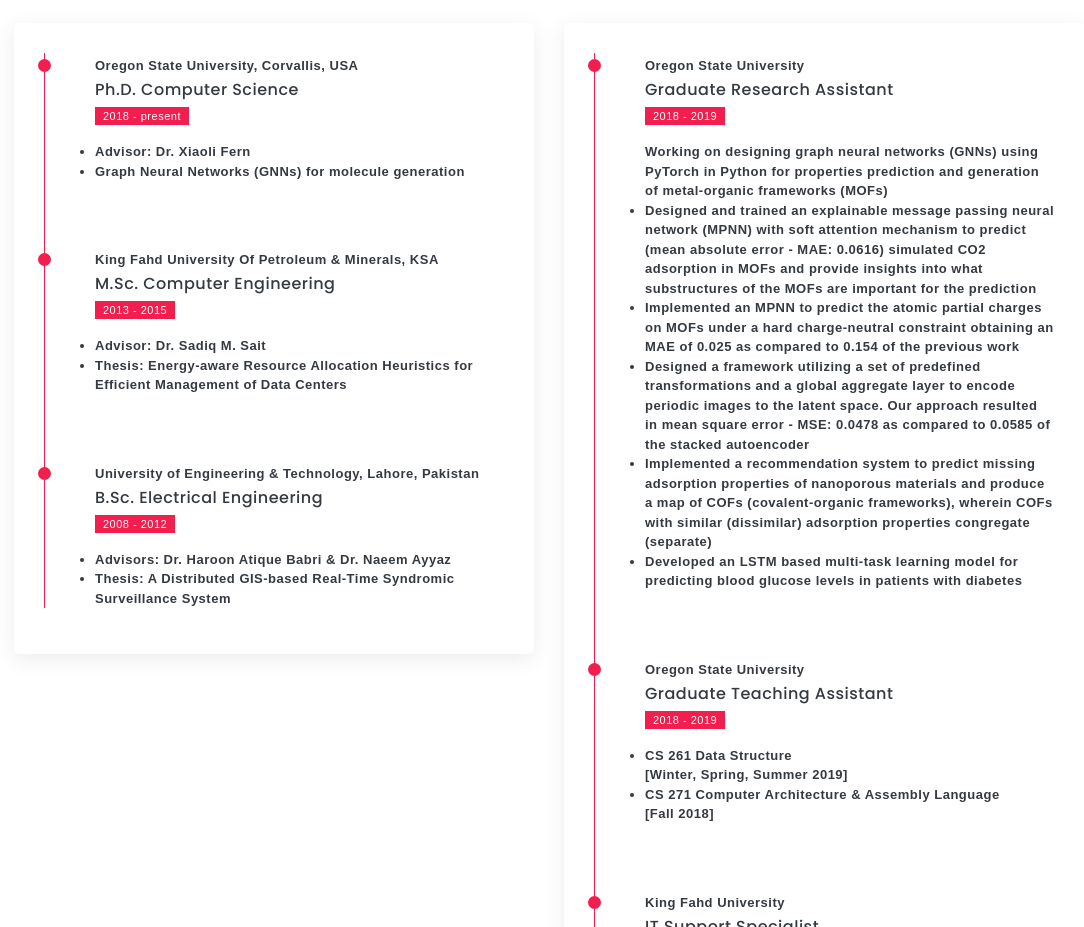
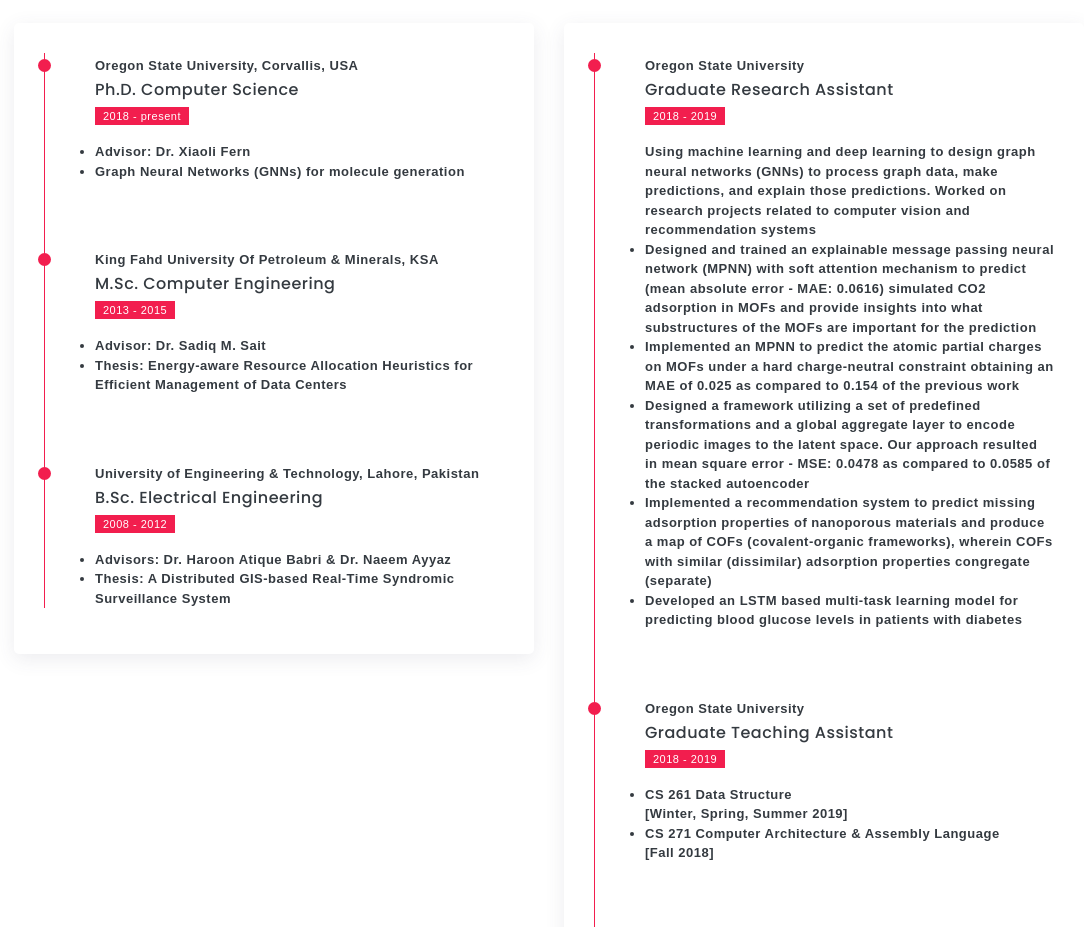
Before and after one commit to aliraza-ece/aliraza-ece.github.io, a plain HTML site: page index.html in a window 1280 px wide. Shown: the part 1680-2607 px from the top of the page, without its empty margins (141-1225 px from the left). Drawn offline with Linux system fonts and the light colour scheme; a web font is replaced by a local one.

Commit message:
Update index.html

```diff
--- a/index.html
+++ b/index.html
@@ -323,7 +323,7 @@
                                     <small2 class="text-dark mb-0">Oregon State University</small>
 									<h6 class="text-dark mb-0">Graduate Research Assistant </h6>
                                     <small  class="bg-base-color">2018 - 2019</small>
-                                    <p class="text-dark pt-15 mb-0"> Working on designing graph neural networks (GNNs) using PyTorch in Python for properties prediction and generation of metal-organic frameworks (MOFs)
+                                    <p class="text-dark pt-15 mb-0"> Using machine learning and deep learning to design graph neural networks (GNNs) to process graph data, make predictions, and explain those predictions. Worked on research projects related to computer vision and recommendation systems
                                     <ul class ="aa">
 
 						<li> Designed and trained an explainable message passing neural network (MPNN) with soft attention mechanism to predict (mean absolute error - MAE: 0.0616) simulated CO2 adsorption in MOFs and provide insights into what substructures of the MOFs are important for the prediction </li>
```
